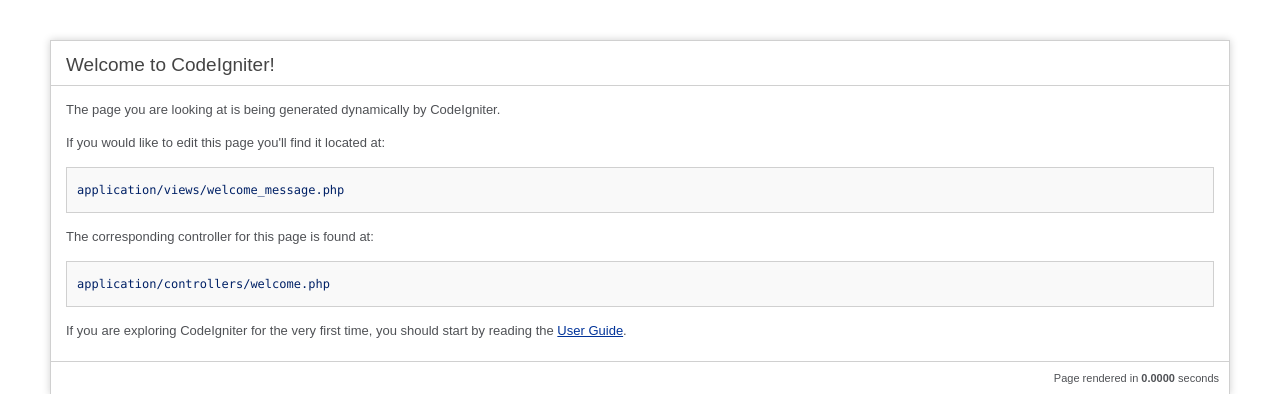
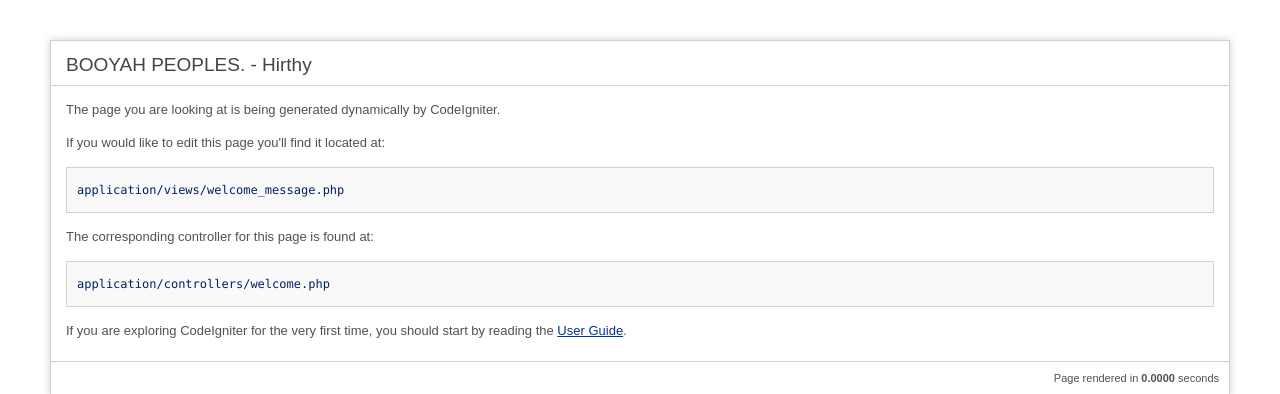
Before and after one commit to mattfeury/Word-Dog, a CodeIgniter app: page / in a window 1280 px wide. Shown: the top 394 px of the page. Run offline with CodeIgniter, Linux system fonts and the light colour scheme.

Commit message:
Testing welcome_message edit

```diff
--- a/application/views/welcome_message.php
+++ b/application/views/welcome_message.php
@@ -67,7 +67,7 @@
 <body>
 
 <div id="container">
-	<h1>Welcome to CodeIgniter!</h1>
+	<h1>BOOYAH PEOPLES. - Hirthy</h1>
 
 	<div id="body">
 		<p>The page you are looking at is being generated dynamically by CodeIgniter.</p>
```
